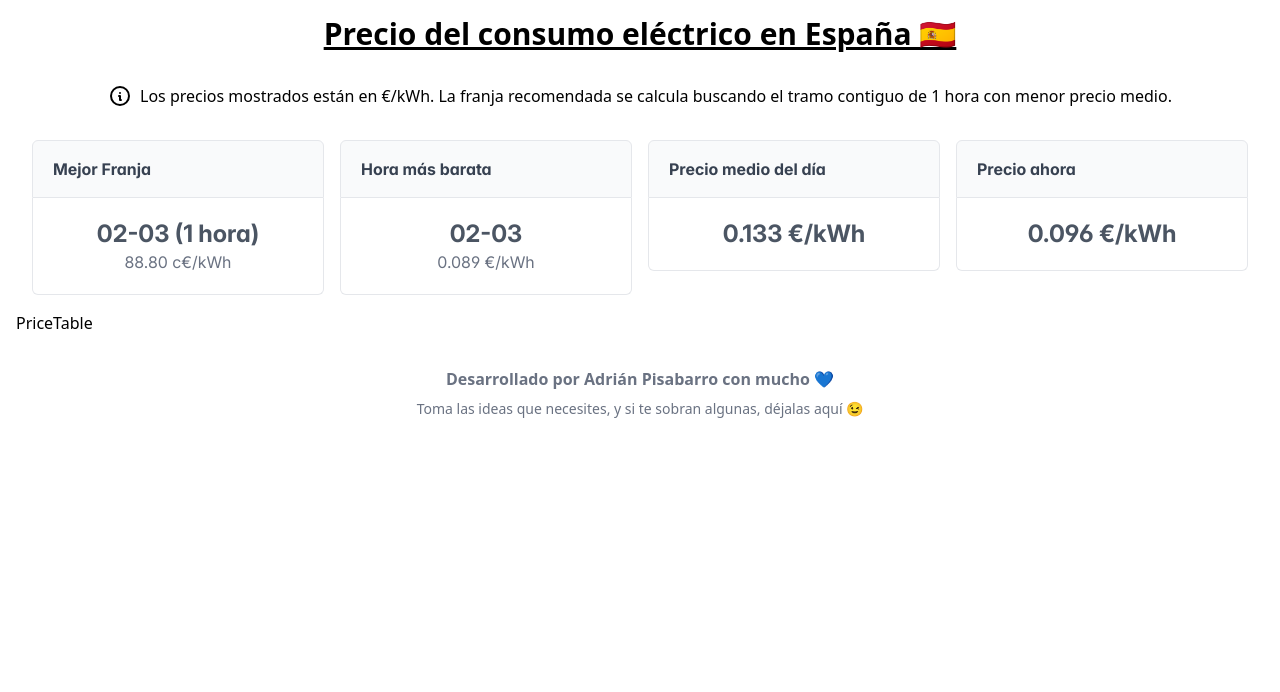
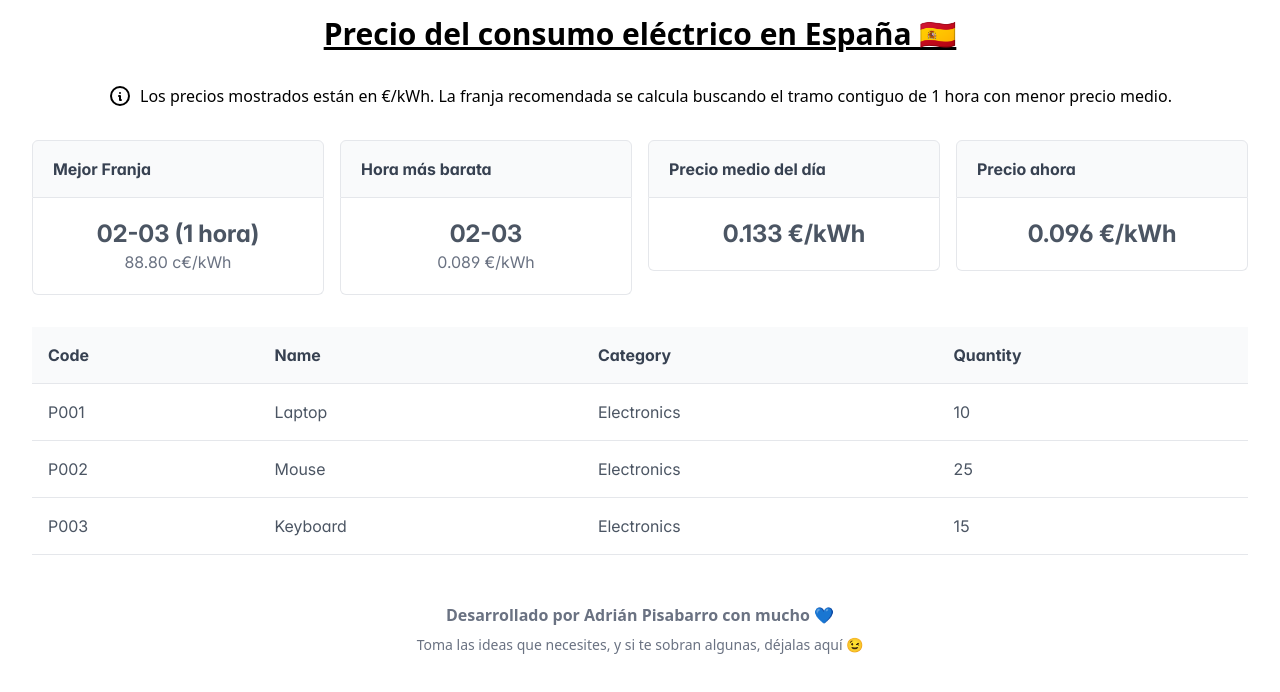
Before and after one commit to adrianpisabarrogarcia/consumo-red-electrica, a React (Vite) app: page / in a window 1280 px wide. Shown: the top 692 px of the page. Built offline with nearby package versions, Linux system fonts and the light colour scheme.

Commit message:
Implement PriceTable component with DataTable for product display

```diff
--- a/src/components/PriceTable.tsx
+++ b/src/components/PriceTable.tsx
@@ -1,9 +1,23 @@
 import { Component } from 'react'
+import { DataTable } from "primereact/datatable";
+import { Column } from "primereact/column";
+import type { classNames } from 'primereact/utils';
 
 export default class PriceTable extends Component {
+  products = [
+    { code: 'P001', name: 'Laptop', category: 'Electronics', quantity: 10 },
+    { code: 'P002', name: 'Mouse', category: 'Electronics', quantity: 25 },
+    { code: 'P003', name: 'Keyboard', category: 'Electronics', quantity: 15 }
+  ];
+
   render() {
     return (
-      <div>PriceTable</div>
-    )
+      <DataTable value={this.products} tableStyle={{ minWidth: "50rem" }} className="m-4">
+        <Column field="code" header="Code"></Column>
+        <Column field="name" header="Name"></Column>
+        <Column field="category" header="Category"></Column>
+        <Column field="quantity" header="Quantity"></Column>
+      </DataTable>
+    );
   }
 }
```
